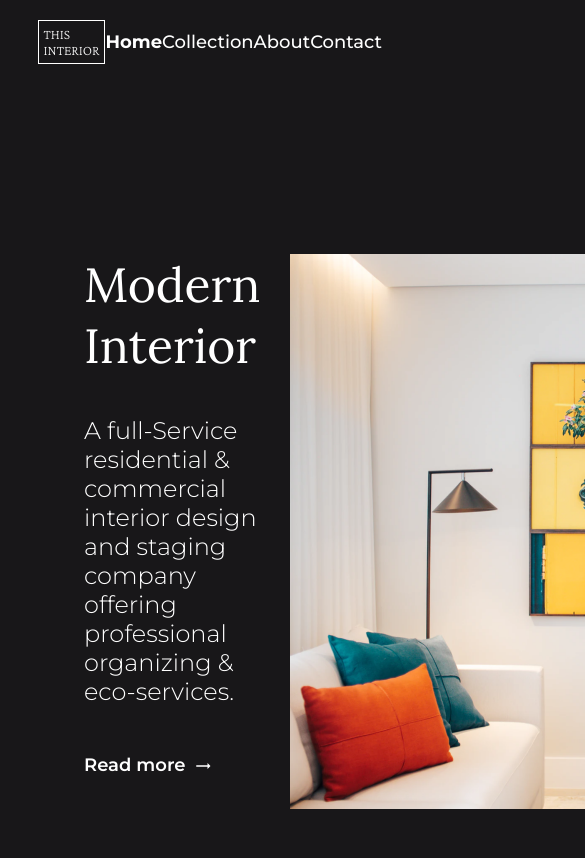
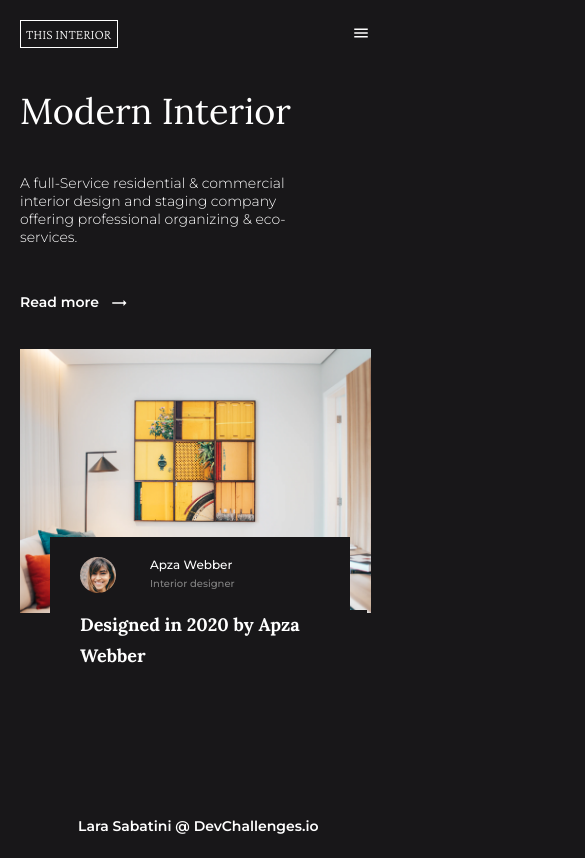
Before and after one commit to LaraSabatini/interior-consultant, a plain HTML site: page index.html in a window 390 px wide. Shown: the top 858 px of the page, 585 px wide, since content can reach past the window. Drawn offline with nearby package versions, Linux system fonts and the light colour scheme.

Commit message:
Mobile version

```diff
--- a/index.html
+++ b/index.html
@@ -10,22 +10,24 @@
 <body>
 
   <nav class="navbar">
-    <!--For mobile-->
-    <button class="hamburguer"><img src="images/menu-white-18dp.svg" alt="Menu"></button>
-    <button class="close"><img src="images/close-white-18dp.svg" alt=""></button>
 
     <p class="logo">THIS INTERIOR</p>
 
-    <section class="links">
-      <p><b>Home</b></p>
-      <p>Collection</p>
-      <p>About</p>
-      <p>Contact</p>
-    </section>
+    <button class="hamburguer" id="hamburguer">
+      <img  class="fas fa-bars" src="images/menu-white-18dp.svg" alt="">
+    </button>
+
+    <ul class="links" id="nav-ul">
+      <li class="underline">Home</li>
+      <li>Collection</li>
+      <li>About</li>
+      <li>Contact</li>
+    </ul>
 
   </nav>
 
   <main class="container">
+
     <section class="title">
       <h1>Modern Interior</h1>
       <span>A full-Service residential & commercial interior design and staging company offering professional organizing & eco-services.</span>
@@ -43,11 +45,13 @@
         <h3>Designed in 2020 by Apza Webber</h3>
       </div>
     </section>
+
   </main>
 
   <footer>
     <p>Lara Sabatini @ DevChallenges.io</p>
   </footer>
 
+  <script src="app.js"></script>
 </body>
 </html>
--- a/styles/styles.scss
+++ b/styles/styles.scss
@@ -16,15 +16,11 @@
 /*Desktop 1366*/
 
 .navbar {
-    .hamburguer, .close {
-        display: none;
-    }
-
     padding: 20px;
     display: flex;
     align-items: center;
+    flex-wrap: wrap;
     justify-content:space-between;
-    flex-wrap: nowrap;
 
     .logo {
         font-family: Crimson Pro;
@@ -35,18 +31,27 @@
         margin-left: 5%;
     }
 
+    .hamburguer {
+        display: none;
+    }
+
     .links {
         margin-right: 2%;
-        width: 600px;
+        width: 50%;
         display: flex;
         justify-content: space-around;
+        align-items: center;
 
-        p {
-            text-decoration: none;
-            display: inline;
+        li {
+            list-style: none;
+            display: block;
             font-family: Montserrat;
             font-size: 18px;
+        }
 
+        .underline {
+            font-weight: 700;
+            border-bottom: 1px solid white;
         }
     }
 
@@ -156,3 +161,105 @@ footer {
     margin-left: 43%;
     padding-bottom: 20px;
 }
+
+/*Mobile 412*/
+
+@media screen and (max-width: 420px) {
+
+    .navbar {
+        .logo {
+            margin-left: 0%;
+        }
+
+        .links {
+            display: none;
+            width: 100%;
+            flex-direction: column;
+            padding-top: 20px;
+
+            li {
+                padding-bottom: 40px;
+            }
+
+            .underline {
+                padding-bottom: 0px;
+                margin-bottom: 40px;
+            }
+        }
+
+        .links.show {
+            display: flex;
+        }
+
+
+        .hamburguer {
+            cursor: pointer;
+            display: block;
+            border: none;
+        }
+    }
+
+    .container {
+        flex-direction: column;
+        justify-items: center;
+
+        .title {
+            width: 274px;
+            margin-left: 20px;
+            margin-top: -150px;
+
+            h1 {
+                font-size: 36px;
+            }
+
+            span, button {
+                font-size: 14px;
+                line-height: 17px;
+            }
+
+            img {
+                margin-left: 90px;
+                margin-top: -17px;
+            }
+        }
+
+        .banner {
+            margin-left: -10px;
+            margin-top: 37px;
+
+            img {
+                width: 351px;
+                height: 264px;
+            }
+
+            .description {
+                margin-left: 60px;
+                width: 300px;
+                height: 138px;
+
+                img {
+                    width: 36px;
+                    height: 36px;
+                }
+
+                h4 {
+                    font-size: 12px;
+                    margin-top: -40px;
+                }
+
+                span {
+                    font-size: 10px;
+                    margin-top: 5px;
+                }
+
+                h3 {
+                    font-size: 18px;
+                }
+            }
+        }
+    }
+
+    footer {
+        margin-left: 20%;
+    }
+}
```
Also changed, not shown: styles/styles.css, 1 other file.
